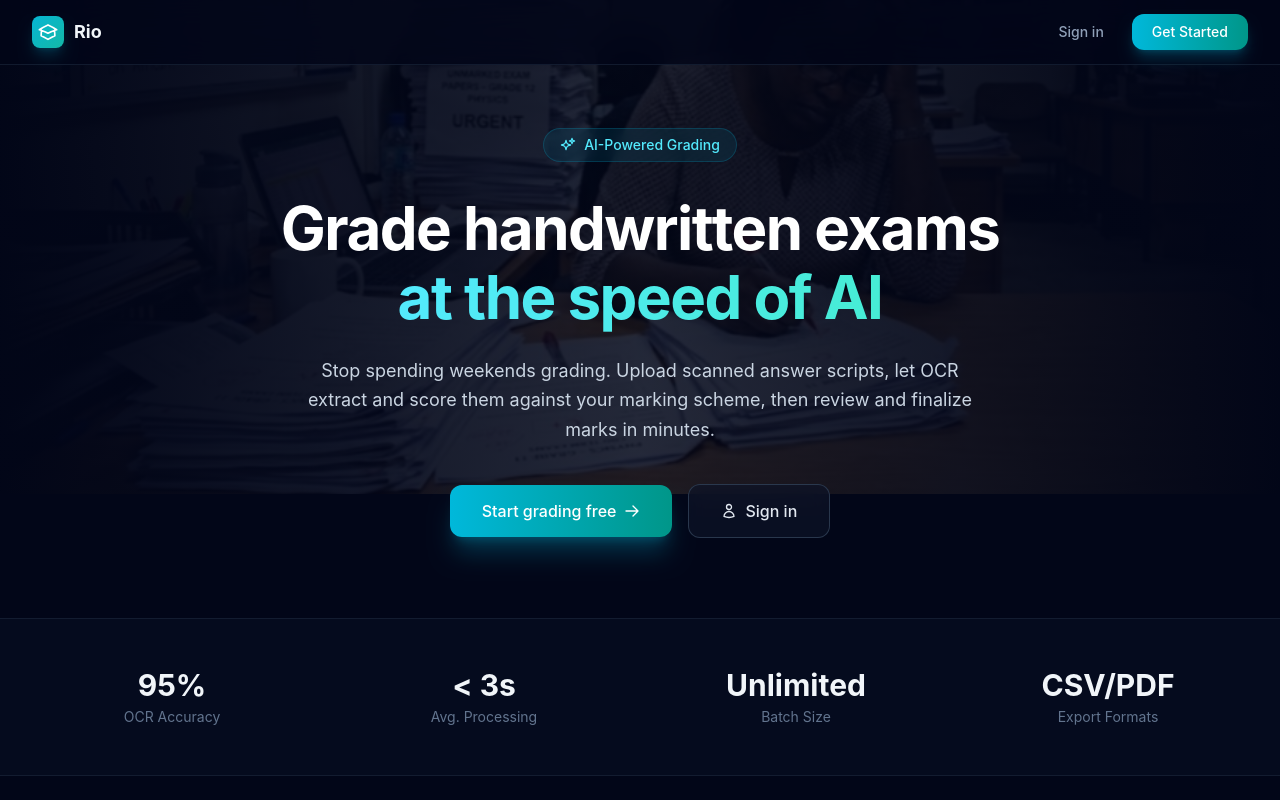
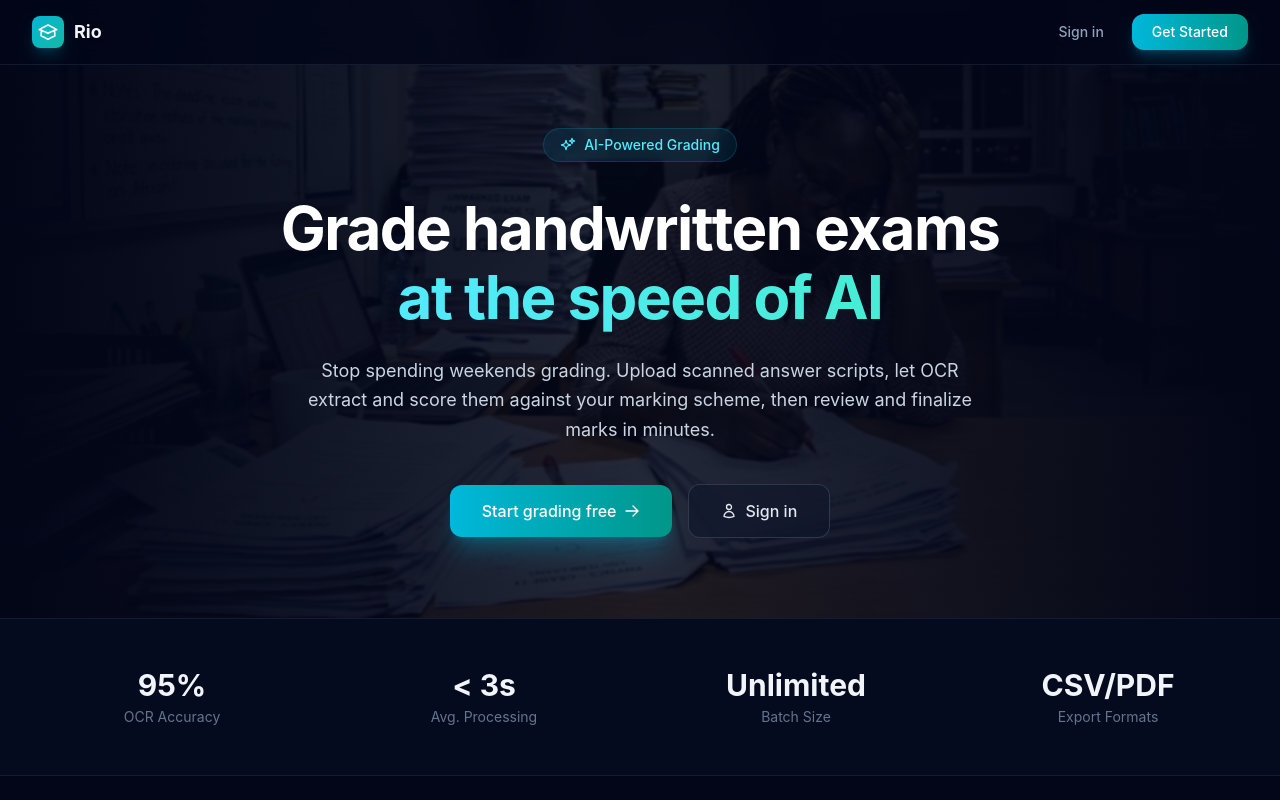
Before and after one commit to Winney360/exam-marker, a React (Vite) app in the folder frontend/: page / in a window 1280 px wide. Shown: the top 800 px of the page. Built offline with nearby package versions, Linux system fonts and the light colour scheme.

Commit message:
fix: hero image fills entire section down to buttons

```diff
--- a/frontend/src/pages/Home.tsx
+++ b/frontend/src/pages/Home.tsx
@@ -198,7 +198,7 @@ export default function Home() {
       <main>
         {/* Hero */}
         <section className="relative pt-32 pb-20 px-6 sm:px-8 overflow-hidden">
-          <div className="absolute inset-0 max-h-[80%]">
+          <div className="absolute inset-0">
             <img
               src="/hero.jpeg"
               alt=""
```
